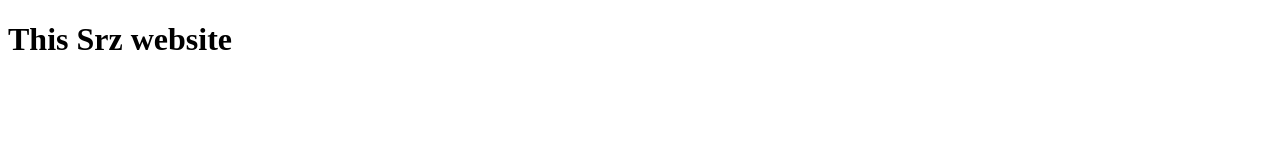
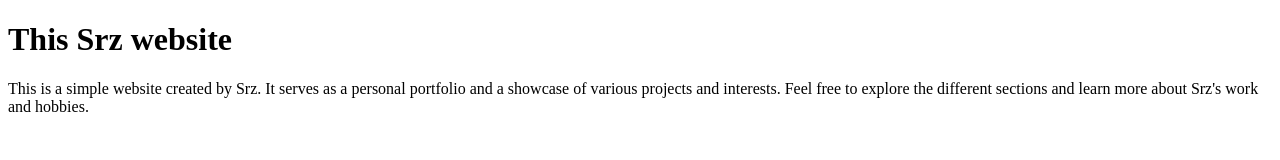
Before and after one commit to b4nzaii/school-practice, a plain HTML site: page index.html in a window 1280 px wide. Drawn offline with Linux system fonts and the light colour scheme.

Commit message:
add text

```diff
--- a/index.html
+++ b/index.html
@@ -7,5 +7,6 @@
 </head>
 <body>
    <h1>This Srz website</h1>
+    <p> This is a simple website created by Srz. It serves as a personal portfolio and a showcase of various projects and interests. Feel free to explore the different sections and learn more about Srz's work and hobbies. </p>
 </body>
 </html>
```
